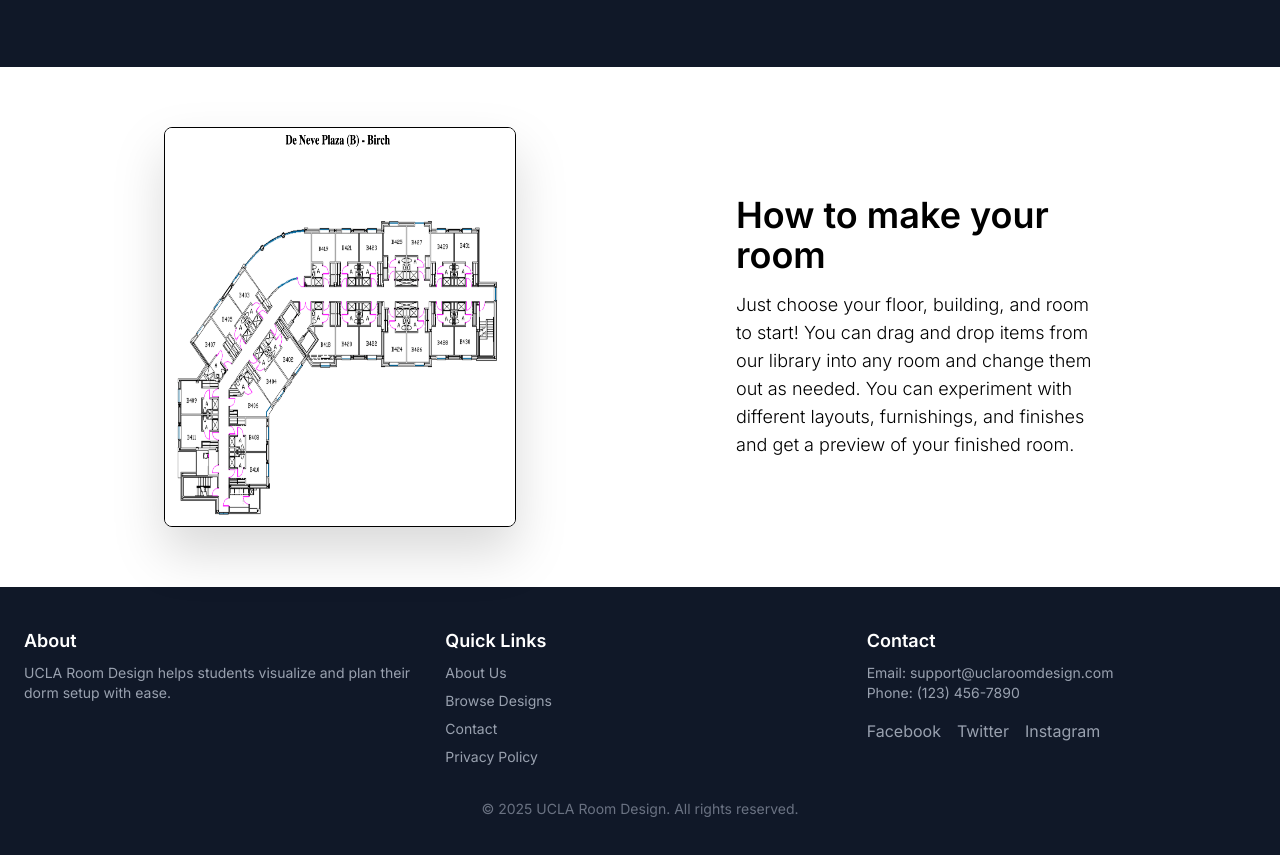
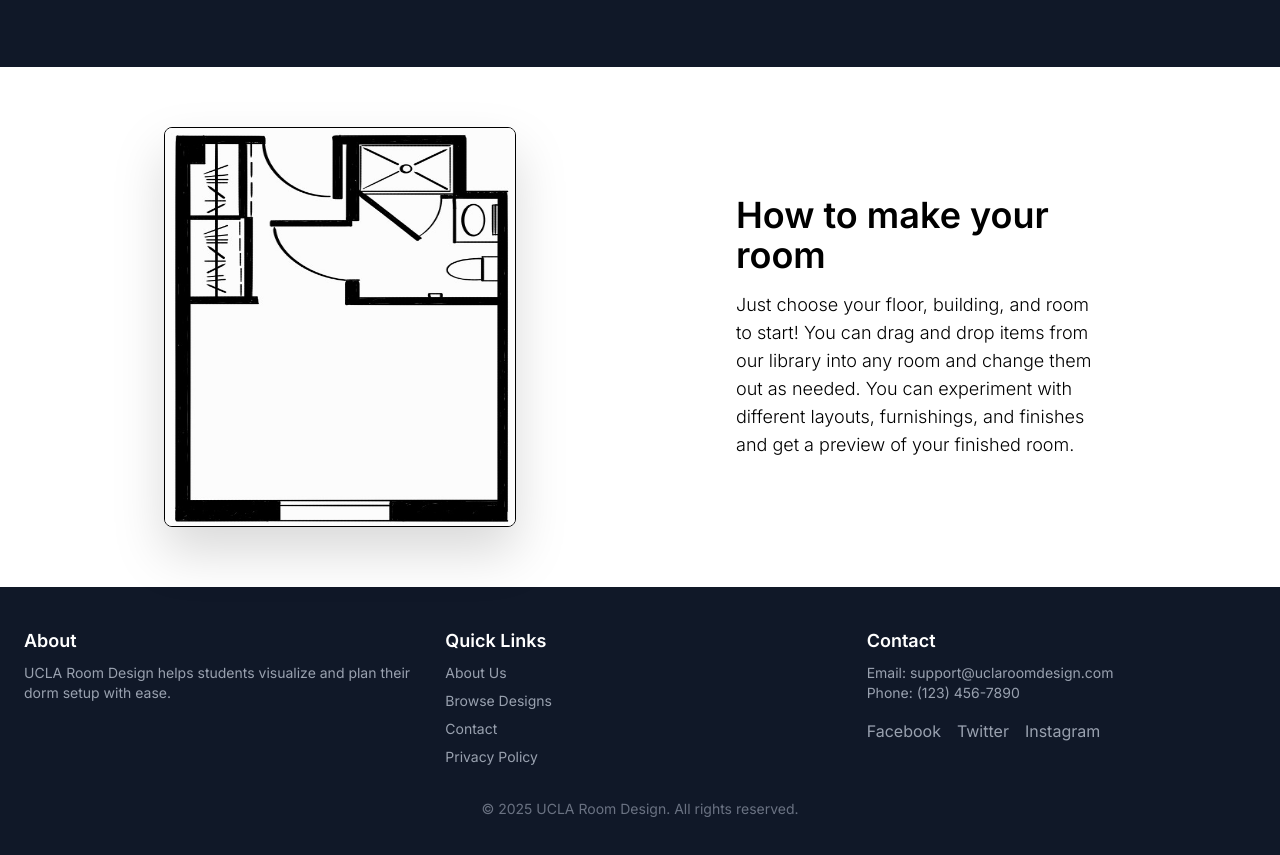
Before and after one commit to chewton2k/UCLADesign, a React (Vite) app in the folder frontend/: page / in a window 1280 px wide. Shown: the part 1600-2455 px from the top of the page. Built offline with nearby package versions, Linux system fonts and the light colour scheme.

Commit message:
changed homepage

```diff
--- a/frontend/src/components/PlanExpSection.jsx
+++ b/frontend/src/components/PlanExpSection.jsx
@@ -80,8 +80,8 @@ const PlanExpSection = () => {
         {/* Image on the left */}
         <div className="flex items-center justify-center lg:justify-end z-10 drop-shadow-2xl mb-8 lg:mb-0 lg:px-25">
           <img
-            src="/image10.png"
-            alt="De Neve Plaza Layout"
+            src="/plaza_v2.jpg"
+            alt="Room Layout"
             className="w-64 h-64 sm:w-80 sm:h-80 lg:w-100 lg:h-100 rounded-lg border border-black shadow-5xl"
           />
         </div>
```
